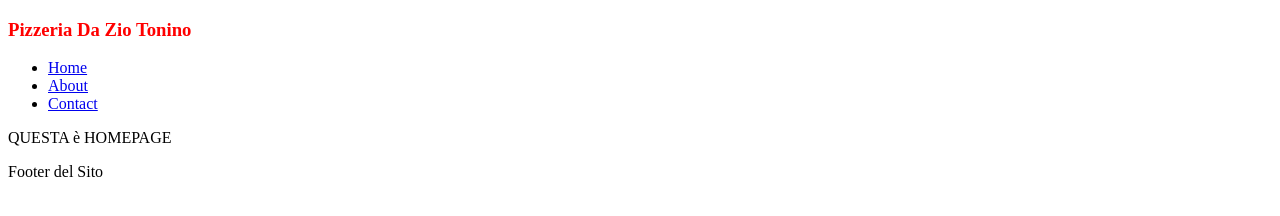
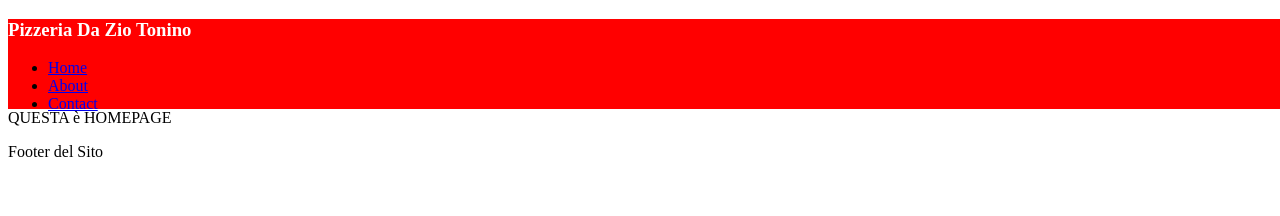
Before and after one commit to VeronicaFontana/Prova-Handlebars, a website: page index.html in a window 1280 px wide. Drawn offline with nearby package versions, Linux system fonts and the light colour scheme.

Commit message:
[add] CSS watch files

```diff
--- a/package.json
+++ b/package.json
@@ -1,5 +1,6 @@
 {
   "dependencies": {
+    "bootstrap": "^5.3.3",
     "handlebars": "^4.7.8"
   },
   "devDependencies": {
--- a/scss/partials/_header.scss
+++ b/scss/partials/_header.scss
@@ -1,3 +1,9 @@
-h1{
-    color: red;
+section{
+    height: 90px;
+    width: 100vw;
+    background-color: rgb(255, 0, 0);
+
+    h1{
+        color: white;
+    }
 }
```
Also changed, not shown: css/main.css, 2 other files.
